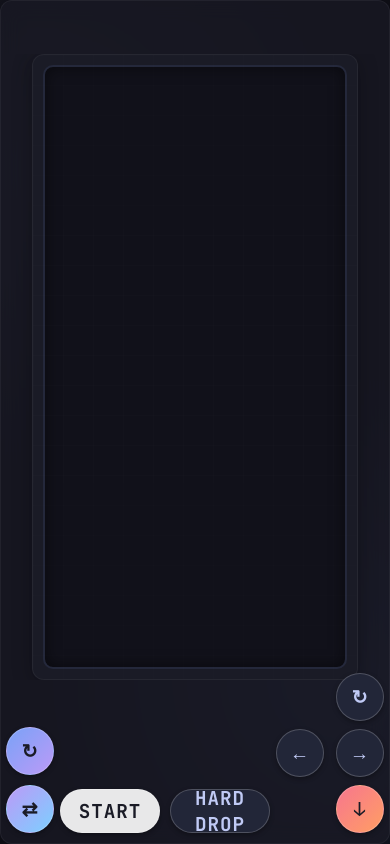
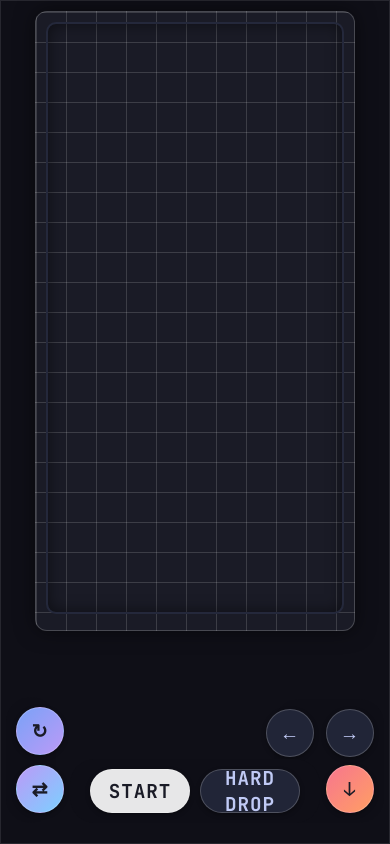
Before and after one commit to nyanag/matris, a plain HTML site: page index.html in a window 390 px wide. Drawn offline with Linux system fonts and the light colour scheme.

Commit message:
Add files via upload

```diff
--- a/css/style.css
+++ b/css/style.css
@@ -7,7 +7,7 @@
     --binary-1: #7DCFFF;
     --ui-text: #A9B1D6;
     --ui-text-bright: #C0CAF5;
-    --cell-size: 30px;
+    --cell-size: 30px; /* This will be updated by JavaScript */
     --border-radius: 12px;
     --shadow: 0 4px 20px rgba(0, 0, 0, 0.3);
     --transition: all 0.2s ease;
@@ -62,26 +62,43 @@ h1 {
     h1 {
         display: block;
     }
+
+    .game-container {
+        max-width: 1000px;
+        margin: 0 auto;
+        padding: 20px 10px;
+    }
+
+    .game-wrapper {
+        justify-content: space-between;
+        padding: 0 10px;
+    }
 }
 
 .game-container {
-    max-width: 900px;
+    max-width: 100%;
     width: 100%;
-    padding: 30px;
-    background: rgba(26, 27, 38, 0.7);
+    padding: 20px;
+    background: rgba(15, 15, 23, 0.9);
     border-radius: var(--border-radius);
     box-shadow: var(--shadow);
-    backdrop-filter: blur(10px);
-    border: 1px solid rgba(255, 255, 255, 0.05);
+    backdrop-filter: blur(5px);
+    border: 1px solid rgba(255, 255, 255, 0.1);
+    box-sizing: border-box;
 }
 
 .game-wrapper {
     display: flex;
     flex-direction: row;
     gap: 20px;
+    width: 100%;
     max-width: 100%;
-    overflow: hidden;
+    overflow: visible;
     align-items: flex-start;
+    justify-content: center;
+    flex-wrap: nowrap;
+    padding: 0 20px;
+    box-sizing: border-box;
 }
 
 @media (max-width: 767px) {
@@ -92,37 +109,34 @@ h1 {
 }
 
 .game-board {
-    background-color: var(--primary);
+    background-color: #1A1B26;
+    background-image:
+        linear-gradient(to right, rgba(255, 255, 255, 0.15) 1px, transparent 1px),
+        linear-gradient(to bottom, rgba(255, 255, 255, 0.15) 1px, transparent 1px);
+    background-size: var(--cell-size) var(--cell-size);
+    background-position: 0 0;
     border-radius: var(--border-radius);
-    padding: 20px;
-    box-shadow: var(--shadow);
-    border: 1px solid rgba(255, 255, 255, 0.05);
+    padding: 10px;
+    box-shadow: 0 0 20px rgba(0, 0, 0, 0.5);
+    border: 1px solid rgba(255, 255, 255, 0.2);
     position: relative;
     overflow: hidden;
-}
-
-.game-board::before {
-    content: '';
-    position: absolute;
-    top: 0;
-    left: 0;
-    right: 0;
-    bottom: 0;
-    background:
-        linear-gradient(rgba(255,255,255,0.03) 1px, transparent 1px),
-        linear-gradient(90deg, rgba(255,255,255,0.03) 1px, transparent 1px);
-    background-size: 30px 30px;
-    opacity: 0.3;
-    pointer-events: none;
+    width: calc(var(--cell-size) * 10 + 20px);
+    height: calc(var(--cell-size) * 20 + 20px);
+    margin: 0 auto;
+    flex-shrink: 0;
 }
 
 canvas {
     display: block;
-    margin: 0 auto;
-    background-color: rgba(15, 15, 23, 0.8);
+    margin: 0;
+    background-color: transparent;
     border: 2px solid var(--grid);
     border-radius: calc(var(--border-radius) - 2px);
     box-shadow: inset 0 0 15px rgba(0, 0, 0, 0.5);
+    image-rendering: pixelated;
+    width: 100%;
+    height: 100%;
 }
 
 .game-info {
@@ -274,11 +288,12 @@ button:active {
 .mobile-controls {
     display: none;
     position: fixed;
-    top: 0;
+    bottom: 0;
     left: 0;
     right: 0;
-    bottom: 0;
-    z-index: 900;
+    background: transparent;
+    padding: 10px 5px 20px;
+    z-index: 1000;
     pointer-events: none;
 }
 
@@ -290,37 +305,48 @@ button:active {
 .mobile-controls .left-controls {
     position: fixed;
     left: 5px;
-    bottom: 10px;
+    bottom: 20px;
     width: 50px;
     display: flex;
     flex-direction: column;
     gap: 10px;
-    z-index: 1000;
+    z-index: 1001;
+    background: rgba(15, 15, 23, 0.9);
+    padding: 10px;
+    border-radius: 25px;
 }
 
 /* Right side controls (movement) */
 .mobile-controls .right-controls {
     position: fixed;
     right: 5px;
-    bottom: 10px;
-    width: 110px; /* Increased width for better spacing */
+    bottom: 20px;
+    width: 110px;
     display: flex;
     flex-direction: column;
     gap: 8px;
     z-index: 1000;
-    align-items: flex-end; /* Align to the right */
+    align-items: flex-end;
+    background: rgba(15, 15, 23, 0.9);
+    padding: 10px;
+    border-radius: 25px;
 }
 
 /* Bottom center controls (start, drop) */
-.mobile-controls .center-controls {
+.center-controls {
     position: fixed;
-    left: 60px;
-    right: 120px; /* Adjusted for wider right controls */
-    bottom: 10px;
+    left: 50%;
+    transform: translateX(-50%);
+    bottom: 20px;
     display: flex;
     justify-content: center;
     gap: 10px;
     z-index: 1000;
+    background: rgba(15, 15, 23, 0.9);
+    padding: 10px 20px;
+    border-radius: 25px;
+    width: auto;
+    min-width: 200px;
 }
 
 .mobile-buttons {
@@ -502,8 +528,13 @@ button:active {
 
 @media (max-width: 767px) {
     :root {
-        --cell-size: min(4.5vw, 22px);
         --control-button-size: 44px;
+    }
+
+    .game-board {
+        background-size: var(--cell-size) var(--cell-size);
+        background-position: 0 0;
+        padding: 5px;
     }
 
     body {
@@ -544,14 +575,17 @@ button:active {
     }
 
     .game-container {
-        padding: 60px 60px 80px; /* Adjusted padding for better spacing */
+        padding: 20px 5px 120px;
         max-width: 100%;
         box-sizing: border-box;
         min-height: 100vh;
         display: flex;
         flex-direction: column;
-        justify-content: center;
+        justify-content: flex-start;
         position: relative;
+        overflow: visible;
+        background: var(--background);
+        border-radius: 0;
     }
 
     .game-wrapper {
--- a/index.html
+++ b/index.html
@@ -82,7 +82,6 @@
 
             <!-- Right side controls -->
             <div class="right-controls">
-                <button id="mobile-up" class="mobile-btn" title="Rotate">↻</button>
                 <div class="dpad-row">
                     <button id="mobile-left" class="mobile-btn" title="Left">←</button>
                     <button id="mobile-right" class="mobile-btn" title="Right">→</button>
--- a/js/game.js
+++ b/js/game.js
@@ -1,7 +1,15 @@
 // Game constants
 const COLS = 10;
 const ROWS = 20;
-const CELL_SIZE = 30;
+let CELL_SIZE = 30; // Changed to let to allow dynamic updates
+
+// Function to update CSS variable for cell size
+function updateCellSize() {
+    document.documentElement.style.setProperty('--cell-size', `${CELL_SIZE}px`);
+}
+
+// Initialize cell size
+updateCellSize();
 const EMPTY = 0;
 const BINARY_0 = 1;
 const BINARY_1 = 2;
@@ -122,7 +130,9 @@ function init() {
     nextCanvas = document.getElementById('next-piece-canvas');
     nextCtx = nextCanvas.getContext('2d');
 
-    // Set main game canvas dimensions
+    // Set main game canvas dimensions - ensure they're whole numbers
+    CELL_SIZE = Math.floor(CELL_SIZE);
+    updateCellSize(); // Update CSS variable
     canvas.width = COLS * CELL_SIZE;
     canvas.height = ROWS * CELL_SIZE;
 
```
